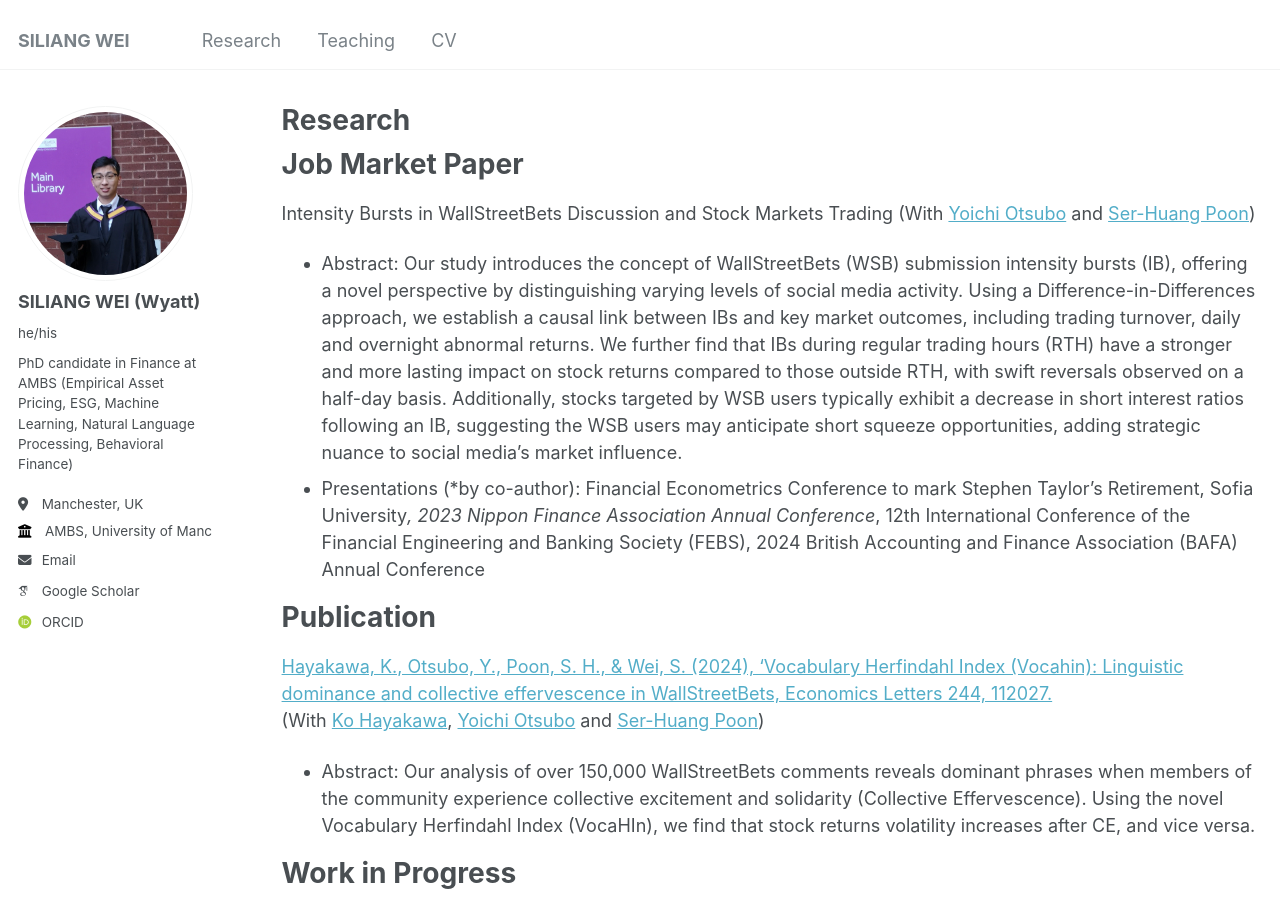
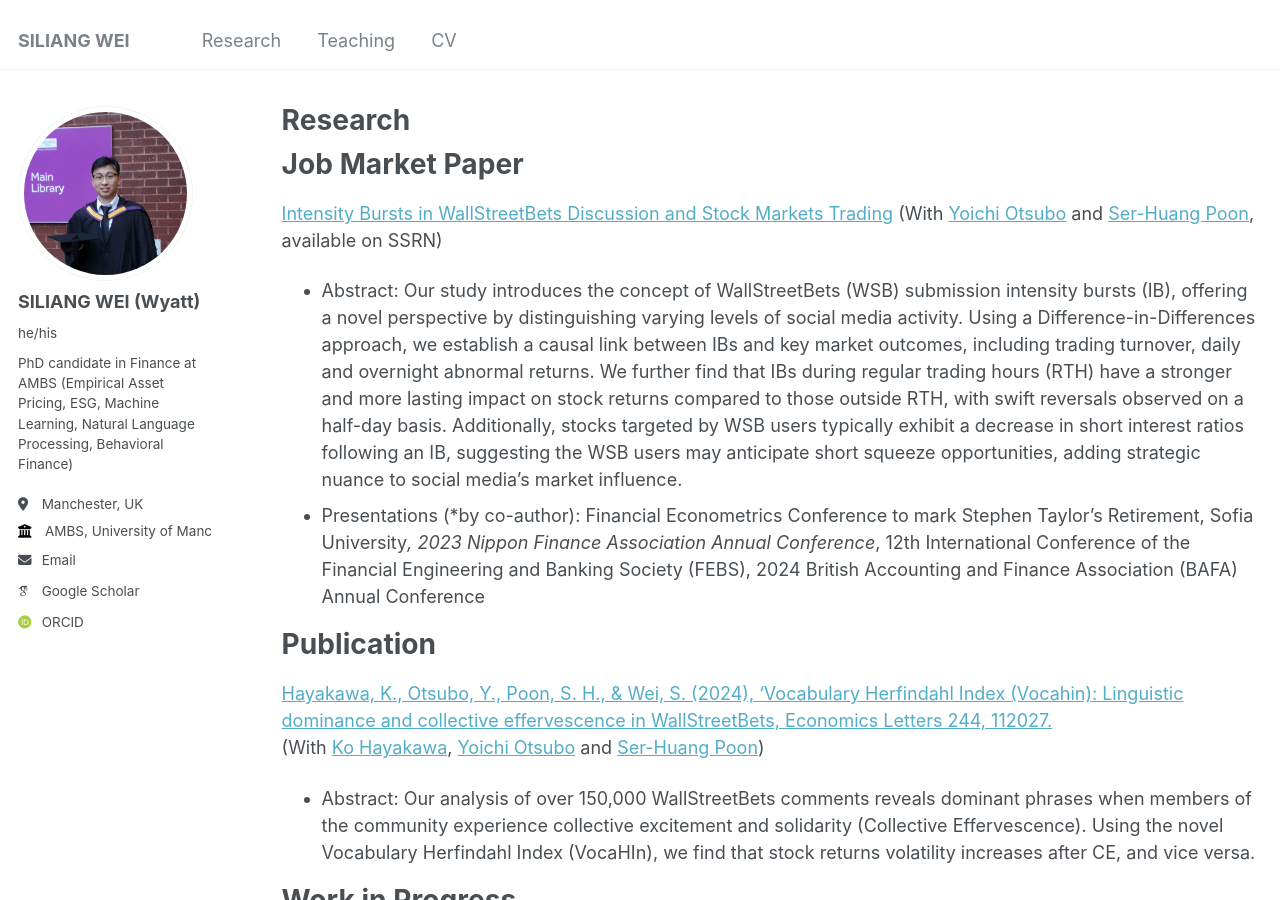
Before and after one commit to wyattswei/wyattswei.github.io, a Jekyll site: the page built from _pages/research.md, in a window 1280 px wide and 900 px high. Built offline with Jekyll 4.4.1, drawn with Linux system fonts in a browser that asks for light colours; some web fonts are replaced.

Commit message:
update JMP SSRN link

```diff
--- a/_pages/research.md
+++ b/_pages/research.md
@@ -11,10 +11,10 @@ redirect_from:
 
 Job Market Paper
 ======
-Intensity Bursts in WallStreetBets Discussion
-and Stock Markets Trading
+[Intensity Bursts in WallStreetBets Discussion
+and Stock Markets Trading](https://papers.ssrn.com/sol3/papers.cfm?abstract_id=5030887)
 (With [Yoichi Otsubo](https://scholar.google.com/citations?user=ravVQhcAAAAJ)
-and [Ser-Huang Poon](https://scholar.google.co.uk/citations?user=cSrJhbIAAAAJ))
+and [Ser-Huang Poon](https://scholar.google.co.uk/citations?user=cSrJhbIAAAAJ), available on SSRN)
 * Abstract: Our study introduces the concept of WallStreetBets (WSB) submission
   intensity bursts (IB), offering a novel perspective by distinguishing varying
   levels of social media activity. Using a Difference-in-Differences approach,
```
Also changed, not shown: _pages/cv.md (+3 -3 lines).
